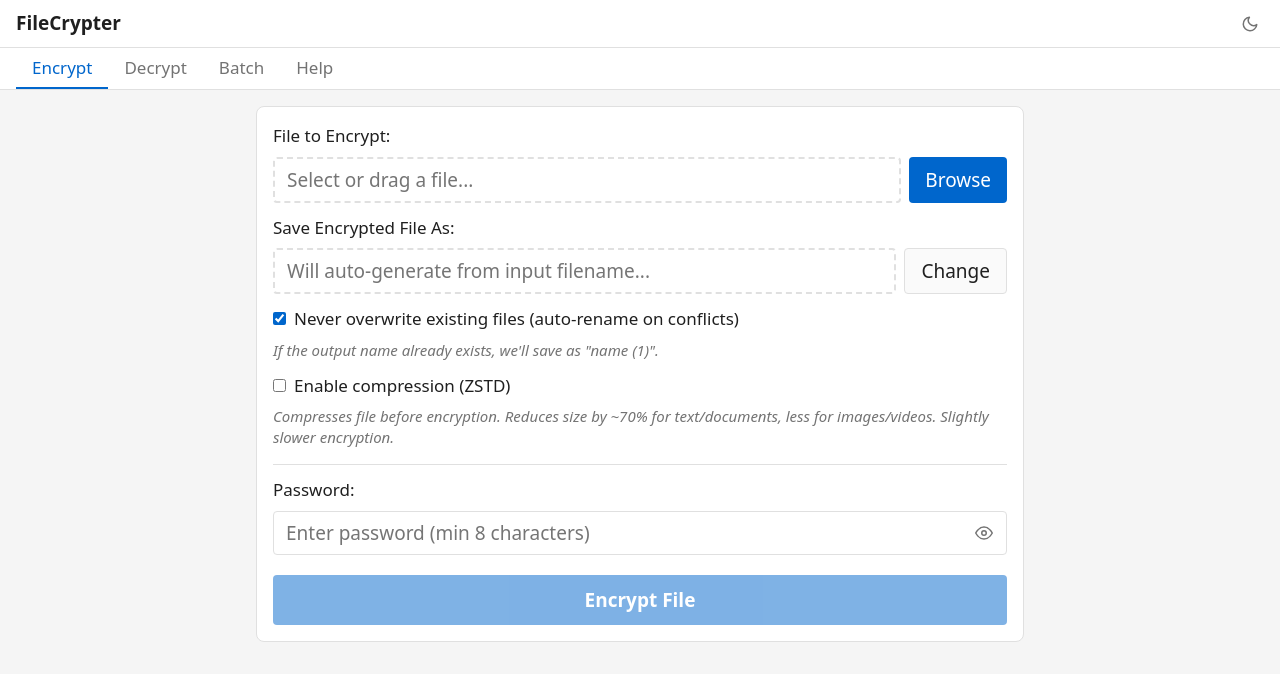
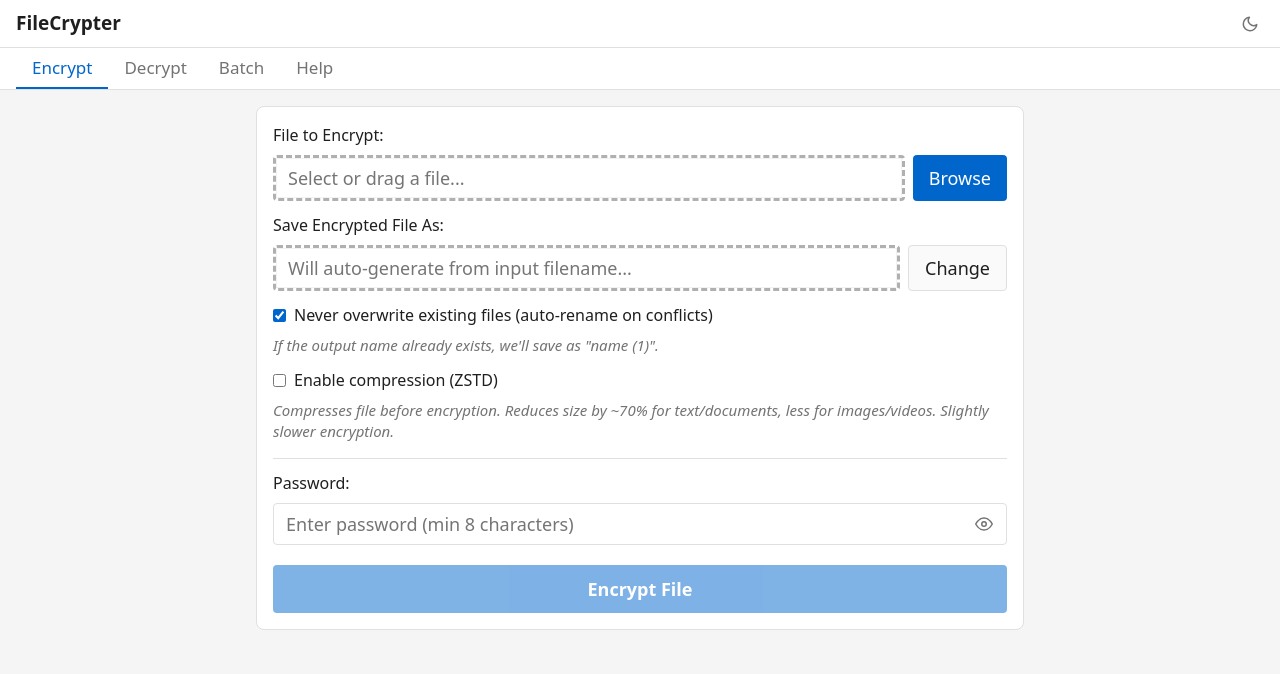
Before and after one commit to novafluxx/filecrypter, a Vue app: page / in a window 1280 px wide. Shown: the top 674 px of the page. Built offline with nearby package versions, Linux system fonts and the light colour scheme.

Commit message:
fix: UI updates

```diff
--- a/src/App.vue
+++ b/src/App.vue
@@ -140,6 +140,9 @@ function switchTab(tab: 'encrypt' | 'decrypt' | 'batch' | 'help') {
   --panel-alt: #fafafa;        /* Hover states, secondary panels */
   --field: #ffffff;            /* Input backgrounds */
   --border: #e0e0e0;          /* All borders */
+  --border-strong: #c2c2c2;   /* High-contrast borders */
+  --drop-border: #b0b0b0;     /* Drag/drop target border */
+  --drop-border-active: #2f7ee6;
   --text: #1f1f1f;            /* Primary text */
   --muted: #737373;           /* Secondary text, disabled */
   --accent: #0066cc;          /* Interactive elements */
@@ -166,6 +169,9 @@ function switchTab(tab: 'encrypt' | 'decrypt' | 'batch' | 'help') {
   --panel-alt: #323232;
   --field: #2a2a2a;
   --border: #404040;
+  --border-strong: #5a5a5a;
+  --drop-border: #6a6a6a;
+  --drop-border-active: #5fb0ff;
   --text: #e0e0e0;
   --muted: #909090;
   --accent: #4a9eff;
--- a/src/shared.css
+++ b/src/shared.css
@@ -12,7 +12,7 @@ label {
   margin-bottom: 8px;
   font-weight: 500;
   color: var(--text);
-  font-size: 17px;
+  font-size: 16px;
 }
 
 .checkbox-row {
@@ -20,7 +20,7 @@ label {
   align-items: center;
   gap: 8px;
   font-weight: 500;
-  font-size: 17px;
+  font-size: 16px;
   color: var(--text);
   cursor: pointer;
 }
@@ -44,7 +44,7 @@ label {
   padding: 8px 12px;
   border: 1px solid var(--border);
   border-radius: 4px;
-  font-size: 19px;
+  font-size: 18px;
   font-family: inherit;
   transition: border-color 0.15s, background-color 0.15s;
   background-color: var(--field);
@@ -61,8 +61,10 @@ label {
 .file-input {
   background-color: var(--field);
   cursor: default;
+  border-color: var(--drop-border);
   border-style: dashed;
-  border-width: 2px;
+  border-width: 3px;
+  box-shadow: inset 0 0 0 1px rgba(0, 0, 0, 0.05);
   min-height: 36px;
   padding: 8px 12px;
 }
@@ -129,7 +131,7 @@ label {
   padding: 8px 16px;
   border: none;
   border-radius: 4px;
-  font-size: 19px;
+  font-size: 18px;
   font-weight: 500;
   cursor: pointer;
   transition: all 0.15s;
@@ -177,7 +179,7 @@ label {
   padding: 12px;
   background-color: var(--accent);
   color: white;
-  font-size: 19px;
+  font-size: 18px;
   font-weight: 600;
   margin-top: 8px;
 }
@@ -234,9 +236,10 @@ label {
 /* === DRAG & DROP === */
 
 .drop-zone-active {
-  outline: 2px dashed var(--accent);
-  outline-offset: -2px;
-  background-color: rgba(0, 102, 204, 0.05);
+  outline: 3px dashed var(--drop-border-active);
+  outline-offset: -3px;
+  background-color: rgba(0, 102, 204, 0.1);
+  box-shadow: 0 0 0 2px rgba(0, 102, 204, 0.12);
 }
 
 .drop-overlay {
@@ -253,3 +256,9 @@ label {
   pointer-events: none;
   border-radius: 8px;
 }
+
+.drop-zone-active .file-input {
+  border-color: var(--drop-border-active);
+  box-shadow: inset 0 0 0 1px var(--drop-border-active);
+  background-color: var(--panel-alt);
+}
```
